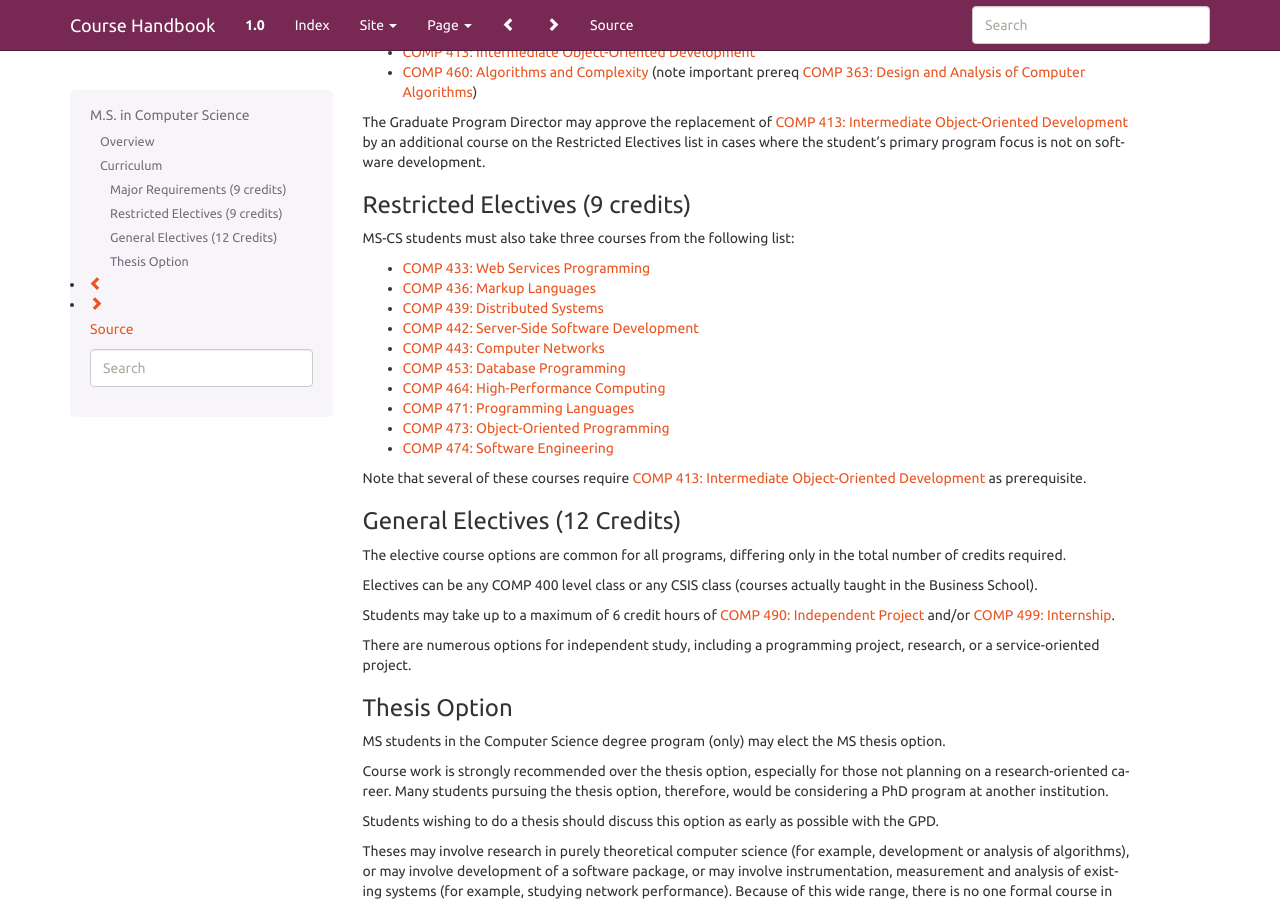
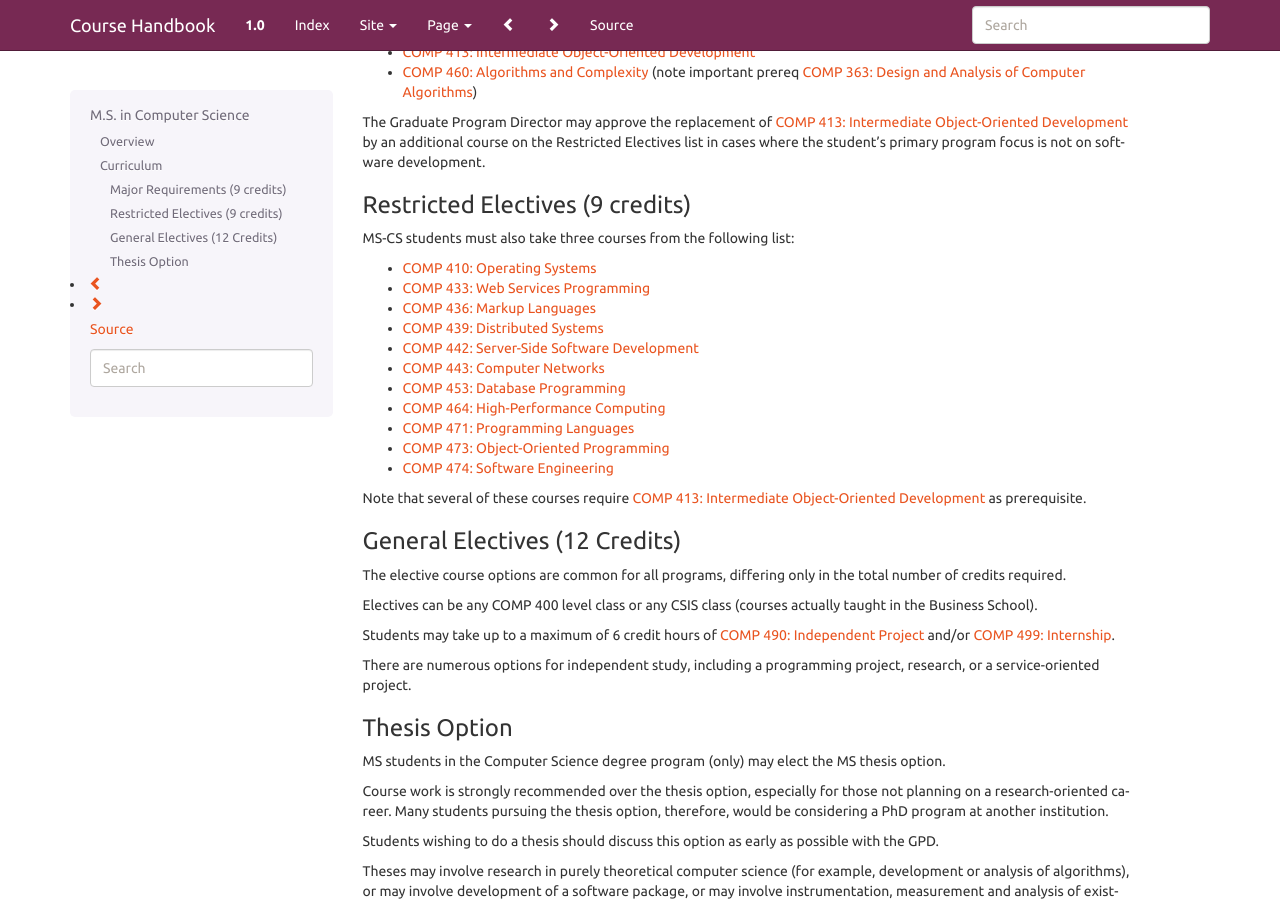
Before and after one commit to kyang5/coursedescriptions, a Sphinx documentation site: the page built from source/mscs.rst, in a window 1280 px wide and 900 px high, scrolled down 763 px. Built offline with Sphinx 7.4.7, drawn with Linux system fonts in a browser that asks for light colours; some of the changed lines change nothing that is shown.

Commit message:
add 410 to MSCS opyions list

```diff
--- a/source/mscs.rst
+++ b/source/mscs.rst
@@ -48,6 +48,7 @@ Restricted Electives (9 credits)
 
 MS-CS students must also take three courses from the following list:
 
+* :doc:`comp410`
 * :doc:`comp433`
 * :doc:`comp436`
 * :doc:`comp439`
```
